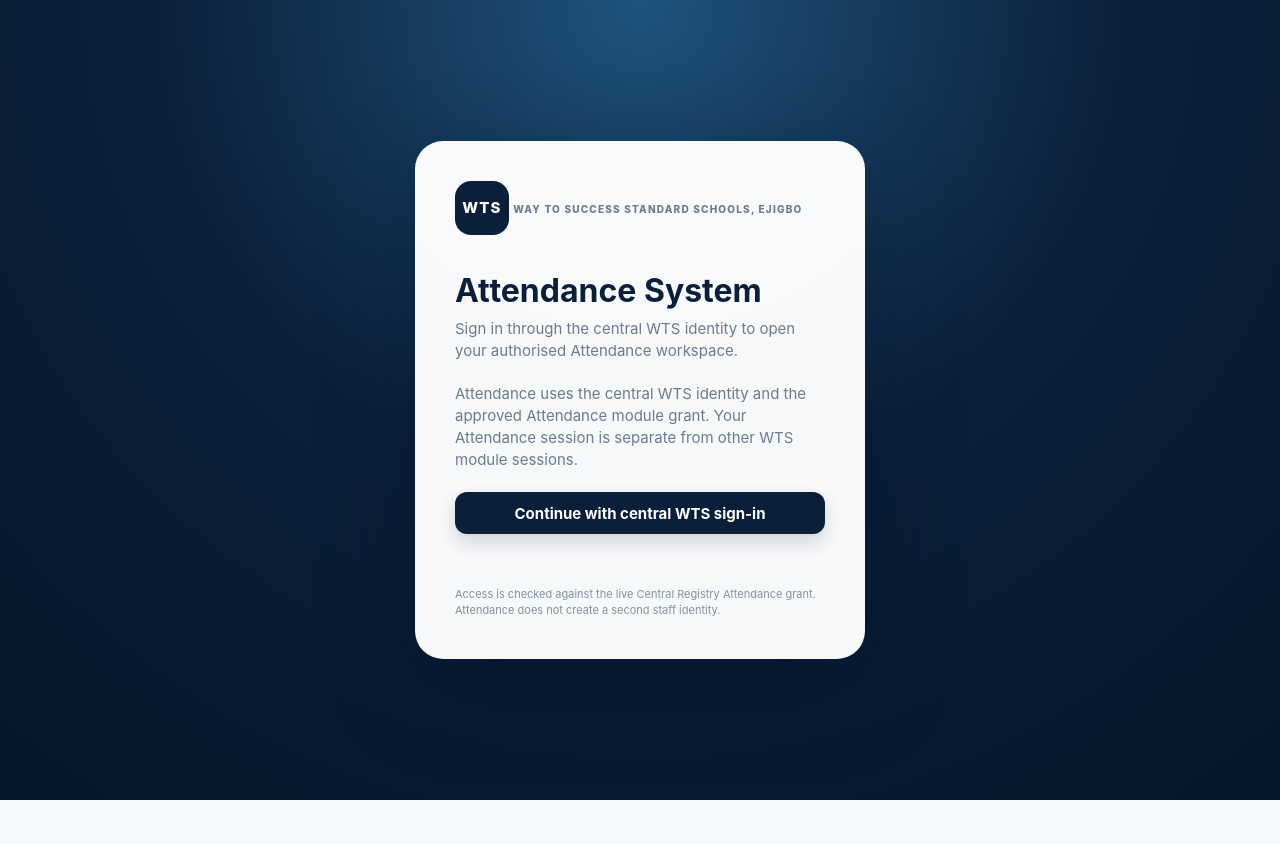
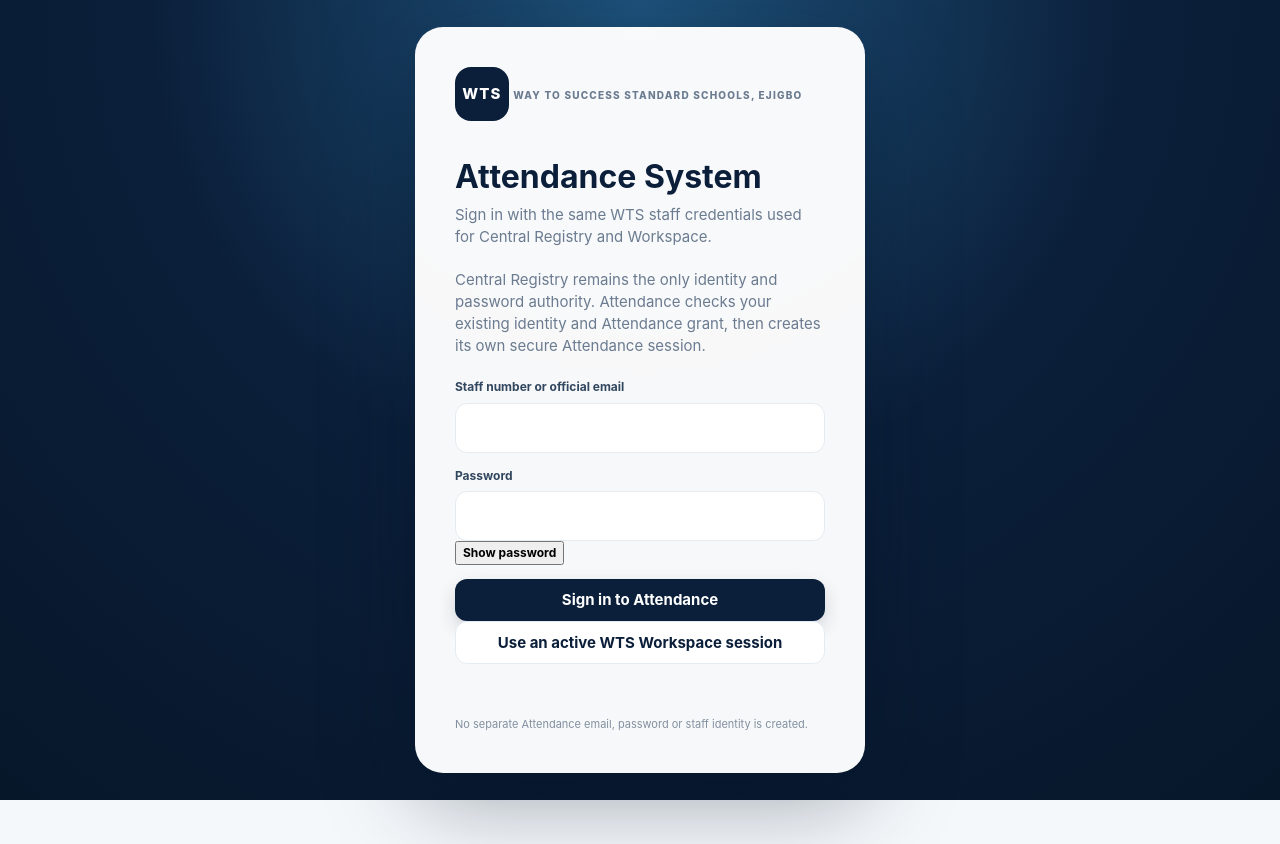
Before and after one commit to alabykhan-lang/WTS--ATTENDANCE-SYSTEM-, a website: page index.html in a window 1280 px wide. Drawn offline with Linux system fonts and the light colour scheme; no server answers.

Commit message:
Show Attendance credential form and password-change dialog

```diff
--- a/index.html
+++ b/index.html
@@ -7,6 +7,7 @@
   <meta name="description" content="WTS Attendance System — manual, QR, card and device-independent school attendance.">
   <title>WTS Attendance System</title>
   <link rel="stylesheet" href="/styles.css">
+  <link rel="stylesheet" href="/auth.css">
   <link rel="manifest" href="/manifest.webmanifest">
 </head>
 <body class="locked">
@@ -15,11 +16,14 @@
       <div class="auth-logo">WTS</div>
       <small>WAY TO SUCCESS STANDARD SCHOOLS, EJIGBO</small>
       <h1>Attendance System</h1>
-      <p>Sign in through the central WTS identity to open your authorised Attendance workspace.</p>
-      <p id="authDescription">Attendance uses the central WTS identity and the approved Attendance module grant. Your Attendance session is separate from other WTS module sessions.</p>
-      <button class="primary wide" id="centralSignIn" type="submit">Continue with central WTS sign-in</button>
+      <p>Sign in with the same WTS staff credentials used for Central Registry and Workspace.</p>
+      <p id="authDescription">Central Registry remains the only identity and password authority. Attendance checks your existing identity and Attendance grant, then creates its own secure Attendance session.</p>
+      <label>Staff number or official email<input id="loginId" autocomplete="username" autocapitalize="none" required></label>
+      <label>Password<div class="password-input-wrap"><input id="loginPassword" type="password" autocomplete="current-password" required><button class="password-toggle" id="passwordToggle" type="button">Show password</button></div></label>
+      <button class="primary wide" id="attendanceSignIn" type="submit">Sign in to Attendance</button>
+      <button class="ghost wide auth-secondary" id="workspaceSignIn" type="button">Use an active WTS Workspace session</button>
       <div class="auth-error" id="authError" role="alert"></div>
-      <p class="auth-footnote">Access is checked against the live Central Registry Attendance grant. Attendance does not create a second staff identity.</p>
+      <p class="auth-footnote">No separate Attendance email, password or staff identity is created.</p>
     </form>
   </section>
 
@@ -132,6 +136,7 @@
   </div>
 
   <dialog id="secretDialog"><div class="secret-box"><button class="dialog-close" id="closeSecret" aria-label="Close">×</button><div class="auth-logo small-logo">WTS</div><h2 id="secretTitle">One-time credential</h2><p id="secretIntro">Copy or print this now. The raw value is displayed only once.</p><pre id="secretValue"></pre><img id="qrPreview" class="qr-preview" alt="QR code preview" hidden><div class="dialog-actions"><button class="ghost" id="copySecret">Copy value</button><button class="ghost" id="printQrDialog">Print QR</button><button class="primary" id="closeSecretButton">Done</button></div></div></dialog>
+  <dialog id="requiredPasswordDialog"><form method="dialog" id="requiredPasswordForm" class="auth-card password-dialog"><h2>Create your WTS password</h2><p>Your Central Registry account requires a password change before Attendance can open.</p><label>New password<div class="password-input-wrap"><input id="requiredPassword" type="password" autocomplete="new-password" minlength="10" maxlength="512" required><button class="password-toggle" type="button" data-password-toggle="requiredPassword">Show password</button></div></label><label>Confirm password<div class="password-input-wrap"><input id="requiredPasswordConfirm" type="password" autocomplete="new-password" minlength="10" maxlength="512" required><button class="password-toggle" type="button" data-password-toggle="requiredPasswordConfirm">Show password</button></div></label><div class="auth-error" id="requiredPasswordError" role="alert"></div><div class="dialog-actions"><button type="button" class="ghost" id="requiredPasswordCancel">Cancel</button><button class="primary" value="default">Save password</button></div></form></dialog>
   <div id="toasts" aria-live="polite"></div>
   <script src="/config.js"></script>
   <script src="/identity-login.js"></script>
```
